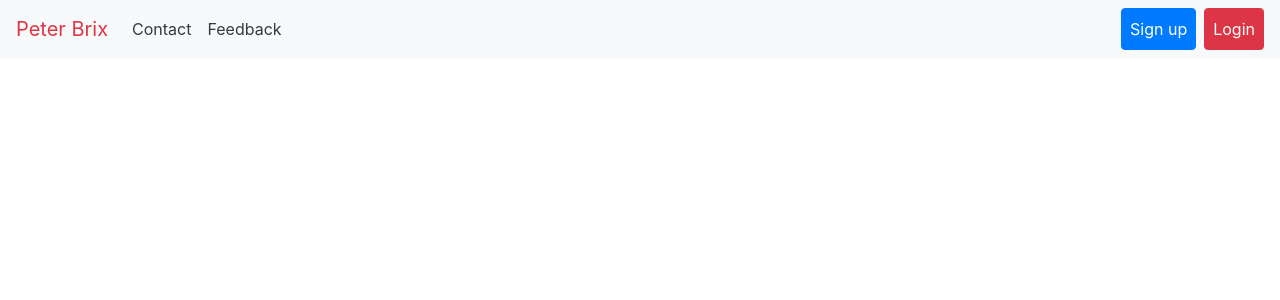
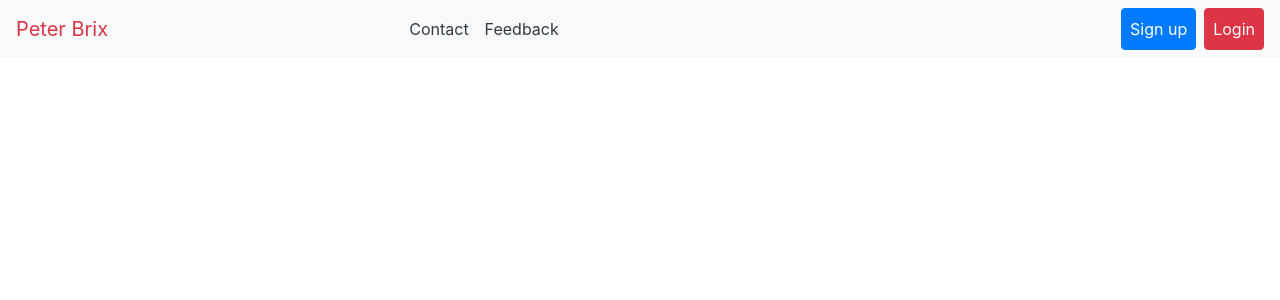
Before and after one commit to Matthew0007/djangoWebiste, a Django app: template templates/contact.html in a window 1280 px wide. Shown: the top 300 px of the page. Run offline with Django 3.2, Linux system fonts and the light colour scheme; the template is opened without the code that fills it, so the values that code supplies are empty.

Commit message:
centred contact, feedback

```diff
--- a/templates/base.html
+++ b/templates/base.html
@@ -15,41 +15,37 @@
 
 <body>
 
-
-
     <div class="containter-fluid">
-
 
         <nav class="navbar navbar-expand-sm bg-light">
 
             <ul class="navbar-nav ">
                 <a class="navbar-brand text-danger " href="{% url 'home' %}">Peter Brix</a>
+            </ul>
+
+            <ul class="navbar-nav mx-auto">
                 <li class=" nav-item">
                     <a class="nav-link text-dark" href="{% url 'contact' %}">Contact</a>
                 </li>
                 <li class="nav-item">
                     <a class="nav-link text-dark" href="{% url 'feedback_list' %}">Feedback</a>
                 </li>
+            </ul>
                     <!--    if authenticated   -->
 
+            <ul class="navbar-nav ml-auto">
                 {% if user.is_authenticated %}
                 <li class="nav-item">
                     <a class="nav-link text-dark" href="{% url 'password_change' %}">Change Password</a>
                 </li>
                 <li class="nav-item ml-2">
                     <a class="nav-link text-dark" href="{% url 'logout' %}">Log out</a>
-
                 </li>
                 <li class="nav-item ml-2">
                     <a class="nav-link disabled" href="#">{{user.username}}</a>
-
                 </li>
                 {% else %}
                 <!--   else    -->
-
-                        </ul>
-
-                    <ul class="navbar-nav ml-auto">
                 <li class="nav-item">
                     <a class="nav-link  btn btn-primary" href="{% url 'signup' %}">Sign up</a>
                 </li>
@@ -59,22 +55,14 @@
             </ul>
                 {% endif %}
 
+        </nav>
 
-
-
-
-        </nav>
         <div class="container">
         {% block content %}
-
-
         {% endblock content %}
         </div>
 
     </div>
-
-
-
 
     <script src="https://code.jquery.com/jquery-3.5.1.slim.min.js"
         integrity="sha384-DfXdz2htPH0lsSSs5nCTpuj/zy4C+OGpamoFVy38MVBnE+IbbVYUew+OrCXaRkfj"
@@ -85,6 +73,6 @@
     <script src="https://cdn.jsdelivr.net/npm/bootstrap@4.5.3/dist/js/bootstrap.min.js"
         integrity="sha384-w1Q4orYjBQndcko6MimVbzY0tgp4pWB4lZ7lr30WKz0vr/aWKhXdBNmNb5D92v7s"
         crossorigin="anonymous"></script>
+
 </body>
-
 </html>
```
Lines whose indentation alone changed are shown as unchanged.
